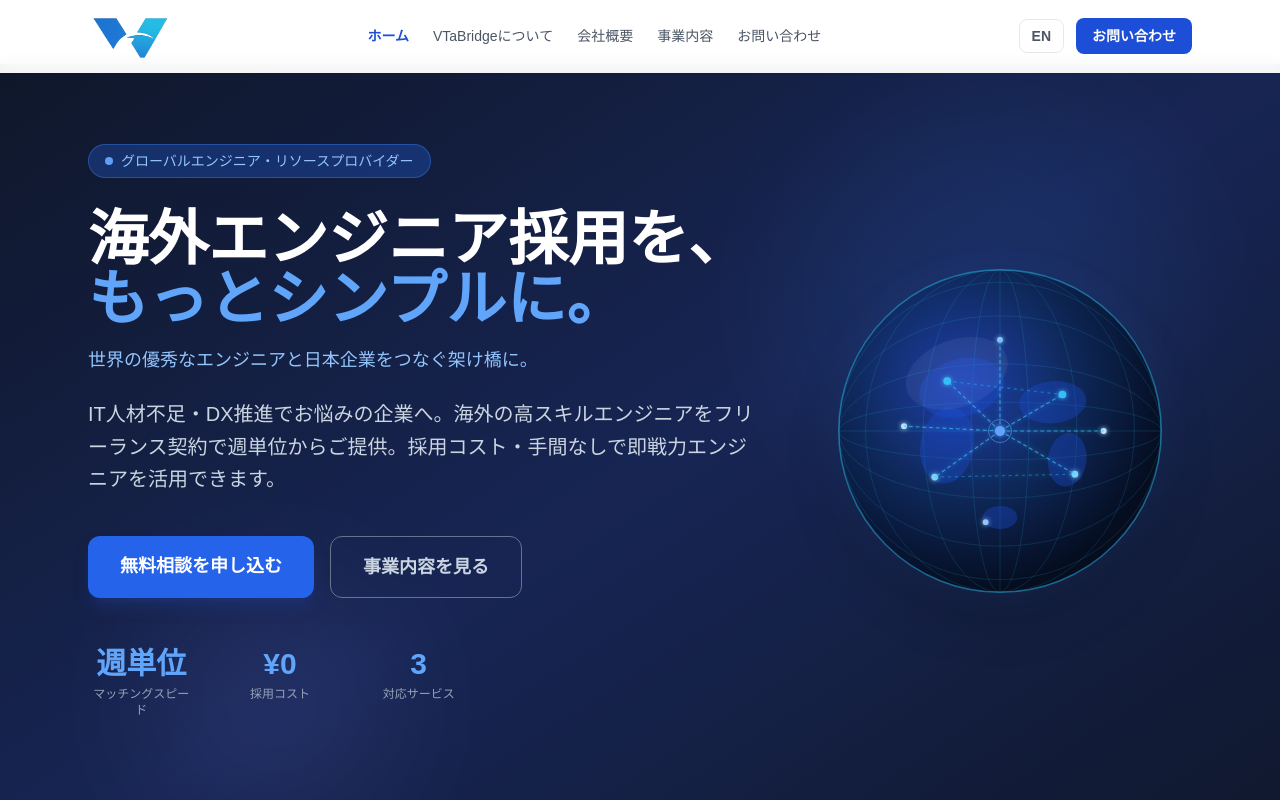
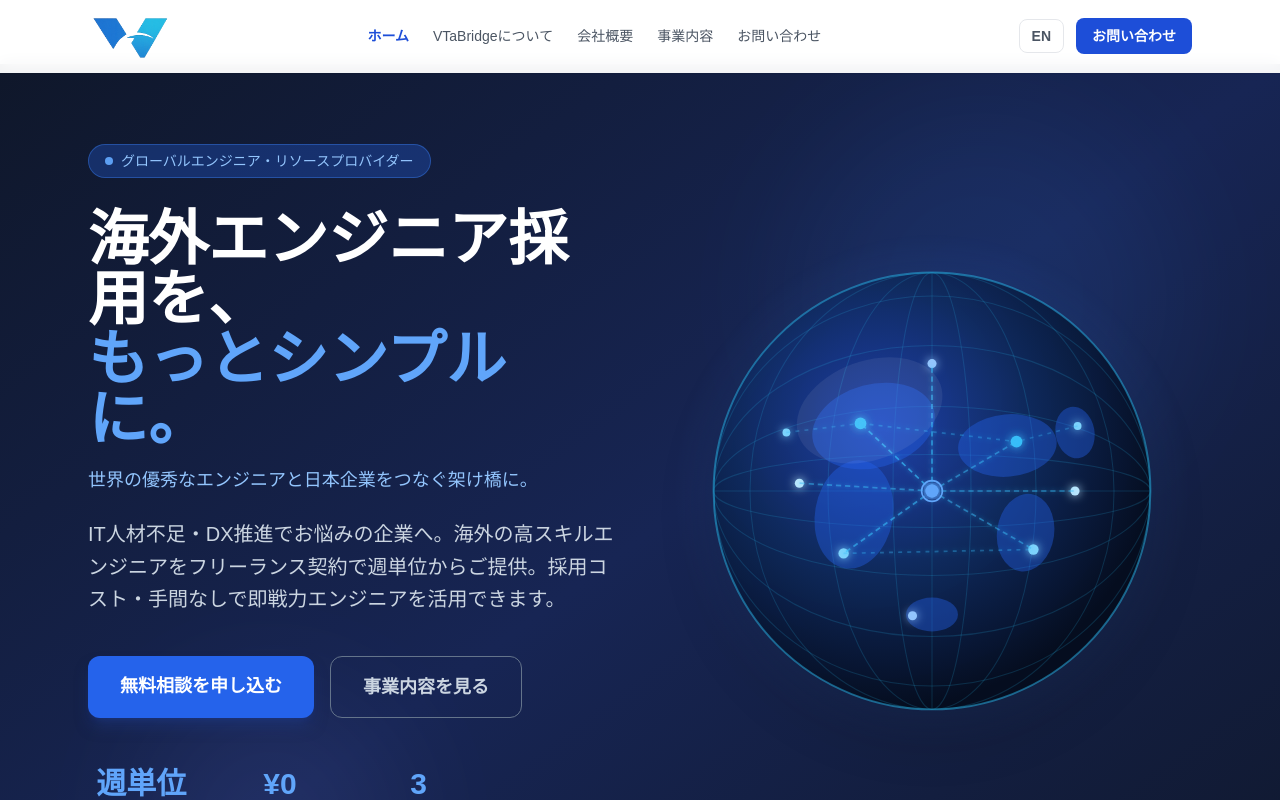
Before and after one commit to TakeTouhu/TTakaTouhu, a Next.js app: page / in a window 1280 px wide. Shown: the top 800 px of the page. Built offline with nearby package versions, Linux system fonts and the light colour scheme.

Commit message:
feat: enlarge globe and add slow rotation animation (30s/rev)
Co-Authored-By: Claude Sonnet 4.6 <noreply@anthropic.com>
Claude-Session: https://claude.ai/code/session_013xEJ6W92Lm2WUzafBKmkiC

```diff
--- a/app/page.tsx
+++ b/app/page.tsx
@@ -149,7 +149,7 @@ export default function Home() {
             </div>
 
             {/* Right: Globe SVG */}
-            <div className="flex-shrink-0 w-80 h-80 lg:w-96 lg:h-96 relative hidden lg:block">
+            <div className="flex-shrink-0 w-[420px] h-[420px] xl:w-[520px] xl:h-[520px] relative hidden lg:block">
               <svg viewBox="0 0 400 400" className="w-full h-full drop-shadow-2xl" xmlns="http://www.w3.org/2000/svg">
                 <defs>
                   <radialGradient id="globeGrad" cx="38%" cy="35%" r="65%">
@@ -158,11 +158,11 @@ export default function Home() {
                     <stop offset="100%" stopColor="#050d1f" stopOpacity="1" />
                   </radialGradient>
                   <radialGradient id="glowGrad" cx="50%" cy="50%" r="50%">
-                    <stop offset="0%" stopColor="#3b82f6" stopOpacity="0.3" />
+                    <stop offset="0%" stopColor="#3b82f6" stopOpacity="0.35" />
                     <stop offset="100%" stopColor="#3b82f6" stopOpacity="0" />
                   </radialGradient>
                   <filter id="glow">
-                    <feGaussianBlur stdDeviation="3" result="blur" />
+                    <feGaussianBlur stdDeviation="3.5" result="blur" />
                     <feMerge><feMergeNode in="blur" /><feMergeNode in="SourceGraphic" /></feMerge>
                   </filter>
                   <filter id="softglow">
@@ -175,22 +175,26 @@ export default function Home() {
                 </defs>
 
                 {/* Outer glow */}
-                <circle cx="200" cy="200" r="195" fill="url(#glowGrad)" />
+                <circle cx="200" cy="200" r="198" fill="url(#glowGrad)" />
 
                 {/* Globe body */}
                 <circle cx="200" cy="200" r="168" fill="url(#globeGrad)" />
 
-                {/* Latitude lines */}
-                <g clipPath="url(#globeClip)" stroke="#29b5e8" strokeOpacity="0.2" strokeWidth="0.8" fill="none">
-                  <ellipse cx="200" cy="200" rx="168" ry="30" />
-                  <ellipse cx="200" cy="200" rx="168" ry="70" />
-                  <ellipse cx="200" cy="200" rx="168" ry="120" />
-                  <ellipse cx="200" cy="200" rx="168" ry="155" />
+                {/* Latitude lines — static */}
+                <g clipPath="url(#globeClip)" stroke="#29b5e8" strokeOpacity="0.18" strokeWidth="0.8" fill="none">
+                  <ellipse cx="200" cy="200" rx="168" ry="28" />
+                  <ellipse cx="200" cy="200" rx="168" ry="65" />
+                  <ellipse cx="200" cy="200" rx="168" ry="112" />
+                  <ellipse cx="200" cy="200" rx="168" ry="150" />
                   <line x1="32" y1="200" x2="368" y2="200" />
                 </g>
 
+                {/* Rotating group: longitude lines + continents + nodes + connections */}
+                <g clipPath="url(#globeClip)">
+                  <animateTransform attributeName="transform" type="rotate" from="0 200 200" to="360 200 200" dur="30s" repeatCount="indefinite" />
+
                   {/* Longitude lines */}
-                <g clipPath="url(#globeClip)" stroke="#29b5e8" strokeOpacity="0.2" strokeWidth="0.8" fill="none">
+                  <g stroke="#29b5e8" strokeOpacity="0.18" strokeWidth="0.8" fill="none">
                     <ellipse cx="200" cy="200" rx="30" ry="168" />
                     <ellipse cx="200" cy="200" rx="80" ry="168" />
                     <ellipse cx="200" cy="200" rx="140" ry="168" />
@@ -198,70 +202,80 @@ export default function Home() {
                   </g>
 
                   {/* Continent-like shapes */}
-                <g clipPath="url(#globeClip)" fill="#1d4ed8" fillOpacity="0.35">
-                  <ellipse cx="160" cy="155" rx="45" ry="30" transform="rotate(-15 160 155)" />
-                  <ellipse cx="145" cy="215" rx="28" ry="40" transform="rotate(10 145 215)" />
-                  <ellipse cx="255" cy="170" rx="35" ry="22" transform="rotate(-5 255 170)" />
-                  <ellipse cx="270" cy="230" rx="20" ry="28" transform="rotate(8 270 230)" />
-                  <ellipse cx="200" cy="290" rx="18" ry="12" />
+                  <g fill="#2563eb" fillOpacity="0.4">
+                    <ellipse cx="155" cy="150" rx="48" ry="32" transform="rotate(-15 155 150)" />
+                    <ellipse cx="140" cy="218" rx="30" ry="42" transform="rotate(10 140 218)" />
+                    <ellipse cx="258" cy="165" rx="38" ry="24" transform="rotate(-5 258 165)" />
+                    <ellipse cx="272" cy="232" rx="22" ry="30" transform="rotate(8 272 232)" />
+                    <ellipse cx="200" cy="295" rx="20" ry="13" />
+                    <ellipse cx="310" cy="155" rx="15" ry="20" transform="rotate(-10 310 155)" />
                   </g>
-
-                {/* Globe border */}
-                <circle cx="200" cy="200" r="168" fill="none" stroke="#29b5e8" strokeOpacity="0.5" strokeWidth="1.5" />
-
-                {/* Highlight */}
-                <ellipse cx="155" cy="140" rx="55" ry="35" fill="white" fillOpacity="0.06" transform="rotate(-20 155 140)" />
 
                   {/* Network nodes */}
                   <g filter="url(#glow)">
                     <circle cx="200" cy="200" r="5" fill="#60a5fa" />
-                  <circle cx="145" cy="148" r="4" fill="#38bdf8" />
-                  <circle cx="265" cy="162" r="4" fill="#38bdf8" />
-                  <circle cx="132" cy="248" r="3.5" fill="#7dd3fc" />
-                  <circle cx="278" cy="245" r="3.5" fill="#7dd3fc" />
-                  <circle cx="200" cy="105" r="3" fill="#93c5fd" />
-                  <circle cx="185" cy="295" r="3" fill="#93c5fd" />
-                  <circle cx="100" cy="195" r="3" fill="#bae6fd" />
-                  <circle cx="308" cy="200" r="3" fill="#bae6fd" />
+                    <circle cx="145" cy="148" r="4.5" fill="#38bdf8" />
+                    <circle cx="265" cy="162" r="4.5" fill="#38bdf8" />
+                    <circle cx="132" cy="248" r="4" fill="#7dd3fc" />
+                    <circle cx="278" cy="245" r="4" fill="#7dd3fc" />
+                    <circle cx="200" cy="102" r="3.5" fill="#93c5fd" />
+                    <circle cx="185" cy="296" r="3.5" fill="#93c5fd" />
+                    <circle cx="98" cy="194" r="3.5" fill="#bae6fd" />
+                    <circle cx="310" cy="200" r="3.5" fill="#bae6fd" />
+                    <circle cx="312" cy="150" r="3" fill="#7dd3fc" />
+                    <circle cx="88" cy="155" r="3" fill="#7dd3fc" />
                   </g>
 
                   {/* Network connection lines */}
-                <g filter="url(#softglow)" stroke="#38bdf8" strokeOpacity="0.7" strokeWidth="1.2" fill="none">
-                  <line x1="200" y1="200" x2="145" y2="148" strokeDasharray="4,3">
-                    <animate attributeName="strokeOpacity" values="0.7;0.2;0.7" dur="2.5s" repeatCount="indefinite" />
+                  <g filter="url(#softglow)" stroke="#38bdf8" strokeWidth="1.3" fill="none">
+                    <line x1="200" y1="200" x2="145" y2="148" strokeDasharray="4,3" strokeOpacity="0.7">
+                      <animate attributeName="strokeOpacity" values="0.7;0.15;0.7" dur="2.5s" repeatCount="indefinite" />
                     </line>
-                  <line x1="200" y1="200" x2="265" y2="162" strokeDasharray="4,3">
-                    <animate attributeName="strokeOpacity" values="0.2;0.7;0.2" dur="2.8s" repeatCount="indefinite" />
+                    <line x1="200" y1="200" x2="265" y2="162" strokeDasharray="4,3" strokeOpacity="0.5">
+                      <animate attributeName="strokeOpacity" values="0.15;0.7;0.15" dur="2.8s" repeatCount="indefinite" />
                     </line>
-                  <line x1="200" y1="200" x2="132" y2="248" strokeDasharray="4,3">
-                    <animate attributeName="strokeOpacity" values="0.7;0.3;0.7" dur="3.2s" repeatCount="indefinite" />
+                    <line x1="200" y1="200" x2="132" y2="248" strokeDasharray="4,3" strokeOpacity="0.6">
+                      <animate attributeName="strokeOpacity" values="0.6;0.15;0.6" dur="3.2s" repeatCount="indefinite" />
                     </line>
-                  <line x1="200" y1="200" x2="278" y2="245" strokeDasharray="4,3">
-                    <animate attributeName="strokeOpacity" values="0.3;0.7;0.3" dur="2.2s" repeatCount="indefinite" />
+                    <line x1="200" y1="200" x2="278" y2="245" strokeDasharray="4,3" strokeOpacity="0.5">
+                      <animate attributeName="strokeOpacity" values="0.15;0.65;0.15" dur="2.2s" repeatCount="indefinite" />
                     </line>
-                  <line x1="200" y1="200" x2="200" y2="105" strokeDasharray="4,3">
-                    <animate attributeName="strokeOpacity" values="0.6;0.1;0.6" dur="3.5s" repeatCount="indefinite" />
+                    <line x1="200" y1="200" x2="200" y2="102" strokeDasharray="4,3" strokeOpacity="0.6">
+                      <animate attributeName="strokeOpacity" values="0.55;0.1;0.55" dur="3.5s" repeatCount="indefinite" />
                     </line>
-                  <line x1="200" y1="200" x2="100" y2="195" strokeDasharray="4,3">
+                    <line x1="200" y1="200" x2="98" y2="194" strokeDasharray="4,3" strokeOpacity="0.5">
                       <animate attributeName="strokeOpacity" values="0.1;0.6;0.1" dur="2s" repeatCount="indefinite" />
                     </line>
-                  <line x1="200" y1="200" x2="308" y2="200" strokeDasharray="4,3">
+                    <line x1="200" y1="200" x2="310" y2="200" strokeDasharray="4,3" strokeOpacity="0.5">
                       <animate attributeName="strokeOpacity" values="0.5;0.1;0.5" dur="3s" repeatCount="indefinite" />
                     </line>
-                  <line x1="145" y1="148" x2="265" y2="162" strokeOpacity="0.4" strokeDasharray="3,4">
-                    <animate attributeName="strokeOpacity" values="0.4;0.1;0.4" dur="4s" repeatCount="indefinite" />
+                    <line x1="145" y1="148" x2="265" y2="162" strokeDasharray="3,4" strokeOpacity="0.35">
+                      <animate attributeName="strokeOpacity" values="0.35;0.08;0.35" dur="4s" repeatCount="indefinite" />
                     </line>
-                  <line x1="132" y1="248" x2="278" y2="245" strokeOpacity="0.4" strokeDasharray="3,4">
-                    <animate attributeName="strokeOpacity" values="0.1;0.4;0.1" dur="3.8s" repeatCount="indefinite" />
+                    <line x1="132" y1="248" x2="278" y2="245" strokeDasharray="3,4" strokeOpacity="0.35">
+                      <animate attributeName="strokeOpacity" values="0.08;0.35;0.08" dur="3.8s" repeatCount="indefinite" />
+                    </line>
+                    <line x1="88" y1="155" x2="145" y2="148" strokeDasharray="3,4" strokeOpacity="0.3">
+                      <animate attributeName="strokeOpacity" values="0.3;0.08;0.3" dur="4.5s" repeatCount="indefinite" />
+                    </line>
+                    <line x1="312" y1="150" x2="265" y2="162" strokeDasharray="3,4" strokeOpacity="0.3">
+                      <animate attributeName="strokeOpacity" values="0.08;0.3;0.08" dur="4.2s" repeatCount="indefinite" />
                     </line>
                   </g>
+                </g>
 
-                {/* Pulse rings on center node */}
-                <circle cx="200" cy="200" r="12" fill="none" stroke="#60a5fa" strokeOpacity="0.6" strokeWidth="1">
-                  <animate attributeName="r" values="8;22;8" dur="2.5s" repeatCount="indefinite" />
-                  <animate attributeName="strokeOpacity" values="0.6;0;0.6" dur="2.5s" repeatCount="indefinite" />
+                {/* Globe border — static */}
+                <circle cx="200" cy="200" r="168" fill="none" stroke="#29b5e8" strokeOpacity="0.5" strokeWidth="1.5" />
+
+                {/* Highlight — static */}
+                <ellipse cx="152" cy="138" rx="58" ry="38" fill="white" fillOpacity="0.07" transform="rotate(-20 152 138)" />
+
+                {/* Pulse rings on center — static */}
+                <circle cx="200" cy="200" r="8" fill="none" stroke="#60a5fa" strokeWidth="1.2">
+                  <animate attributeName="r" values="8;24;8" dur="2.5s" repeatCount="indefinite" />
+                  <animate attributeName="strokeOpacity" values="0.7;0;0.7" dur="2.5s" repeatCount="indefinite" />
                 </circle>
-                <circle cx="200" cy="200" r="5" fill="#60a5fa">
+                <circle cx="200" cy="200" r="5" fill="#60a5fa" filter="url(#glow)">
                   <animate attributeName="opacity" values="1;0.5;1" dur="1.5s" repeatCount="indefinite" />
                 </circle>
               </svg>
```
Lines whose indentation alone changed are shown as unchanged.
